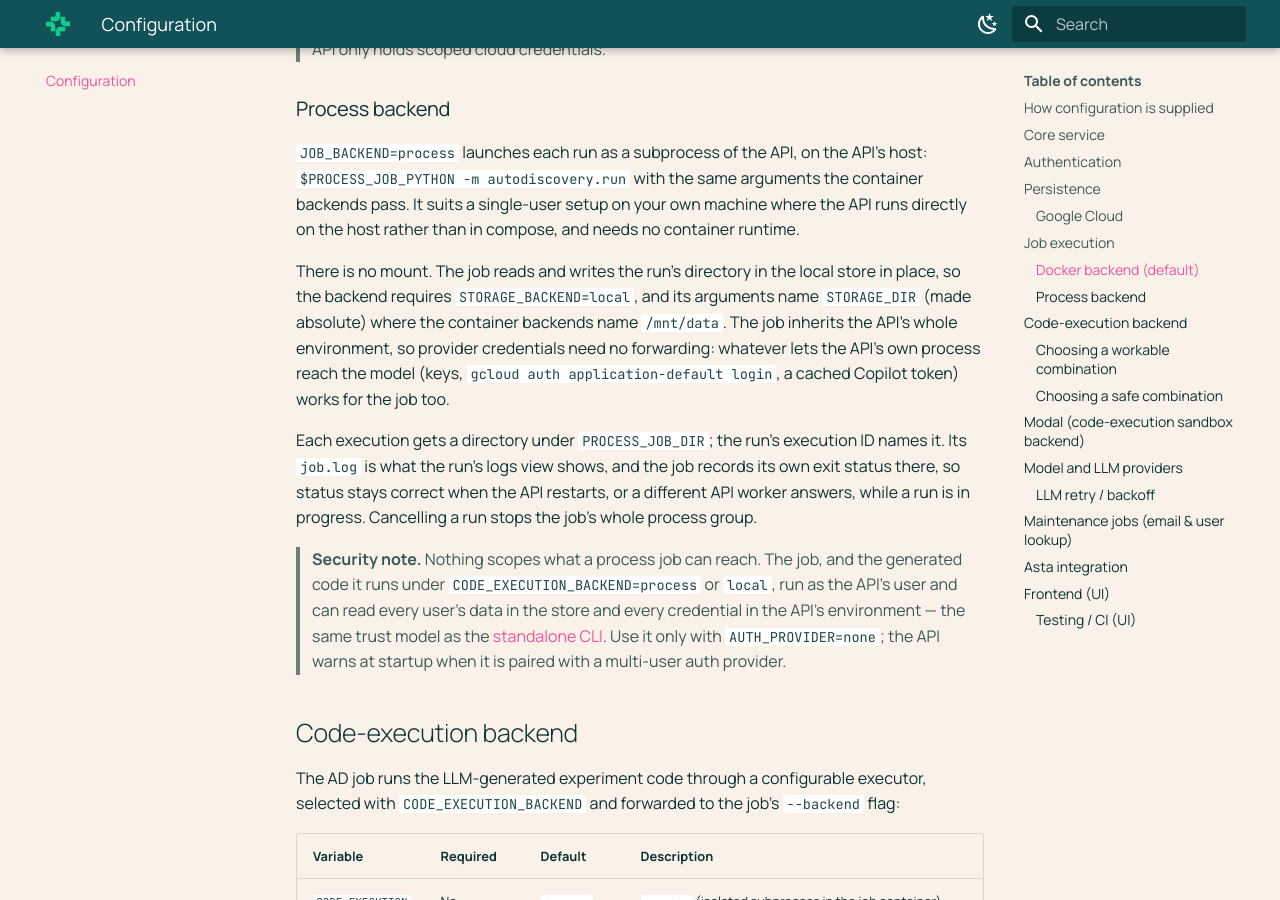
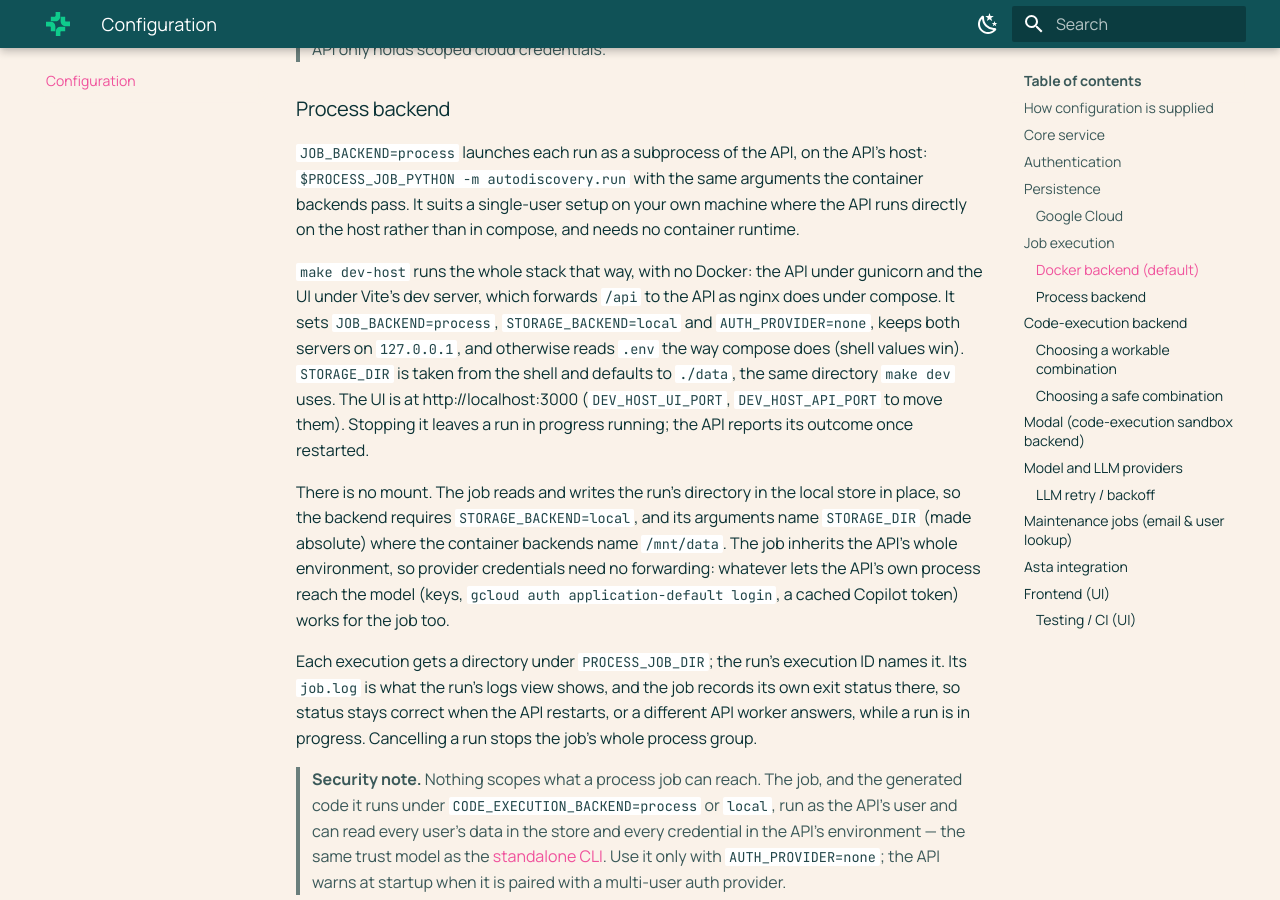
Before and after one commit to allenai/asta-autodiscovery, an MkDocs documentation site: the page built from docs/configuration.md, in a window 1280 px wide and 900 px high, scrolled down 5466 px. Built offline with MkDocs 1.6.1 and Material for MkDocs 9.7.7, drawn with Linux system fonts in a browser that asks for light colours.

Commit message:
Add make dev-host: the local stack with no Docker
JOB_BACKEND=process lets runs execute as host processes, but the stack
itself still needed compose: the UI reaches the API through nginx's
/api route. Vite's dev server now forwards /api when API_PROXY_TARGET
is set (compose doesn't set it, so make dev is unchanged), and
make dev-host runs the API under gunicorn and the UI under Vite on this
host, with JOB_BACKEND=process and STORAGE_BACKEND=local.

The process backend is single-user by design, so the target sets
AUTH_PROVIDER=none and binds both servers to 127.0.0.1. It reads .env
through uv's --env-file, which like compose lets shell values win.
Ctrl-C stops both servers; a run in progress keeps going (jobs run in
their own session) and the restarted API reports its outcome.

Co-Authored-By: Claude Opus 5.5 <noreply@anthropic.com>

```diff
--- a/docs/configuration.md
+++ b/docs/configuration.md
@@ -163,6 +163,15 @@ your host.
 `$PROCESS_JOB_PYTHON -m autodiscovery.run` with the same arguments the container backends
 pass. It suits a single-user setup on your own machine where the API runs directly on the
 host rather than in compose, and needs no container runtime.
+
+`make dev-host` runs the whole stack that way, with no Docker: the API under gunicorn and the
+UI under Vite's dev server, which forwards `/api` to the API as nginx does under compose. It
+sets `JOB_BACKEND=process`, `STORAGE_BACKEND=local` and `AUTH_PROVIDER=none`, keeps both
+servers on `127.0.0.1`, and otherwise reads `.env` the way compose does (shell values win).
+`STORAGE_DIR` is taken from the shell and defaults to `./data`, the same directory `make dev`
+uses. The UI is at http://localhost:3000 (`DEV_HOST_UI_PORT`, `DEV_HOST_API_PORT` to move
+them). Stopping it leaves a run in progress running; the API reports its outcome once
+restarted.
 
 There is no mount. The job reads and writes the run's directory in the local store in place,
 so the backend requires `STORAGE_BACKEND=local`, and its arguments name `STORAGE_DIR` (made
```
Also changed, not shown: README.md (+4 -0 lines), 2 other files.
